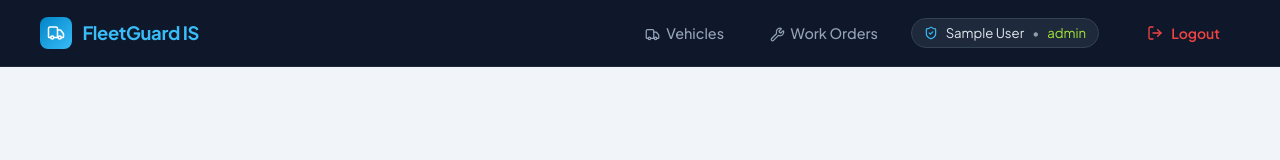
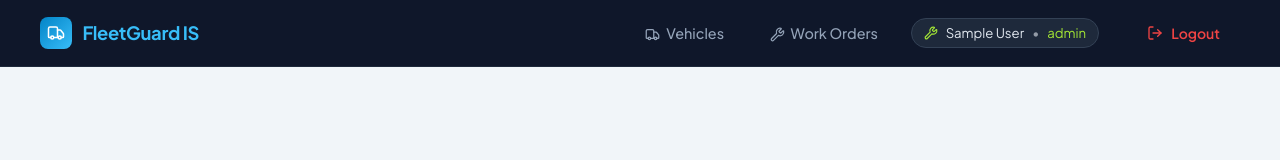
Before and after one commit to tiju46/web_development, a React (Vite) app in the folder client/: page /login in a window 1280 px wide. Shown: the top 160 px of the page. Built offline with nearby package versions, Linux system fonts and the light colour scheme; sample sign-in values are in the browser's storage.

Commit message:
badge icon fixed for technicians

```diff
--- a/client/src/components/Navbar.jsx
+++ b/client/src/components/Navbar.jsx
@@ -39,12 +39,16 @@ const Navbar = () => {
     )}
 
     <div className="user-badge">
-      <ShieldCheck size={14} color="#38bdf8" />
+        {user.role === 'Manager' ? (
+          <ShieldCheck size={14} color="#38bdf8" />
+        ) : (
+          <Wrench size={14} color="#a3e635" />
+      )}
       <span>{user.name}</span>
       <span style={{ opacity: 0.6 }}>•</span>
       <span style={{ color: user.role === 'Manager' ? '#fbbf24' : '#a3e635' }}>
         {user.role}
-      </span>
+       </span>
     </div>
 
     <button onClick={handleLogout} className="btn btn-ghost" style={{ color: '#ef4444' }} title="Sign Out">
```
